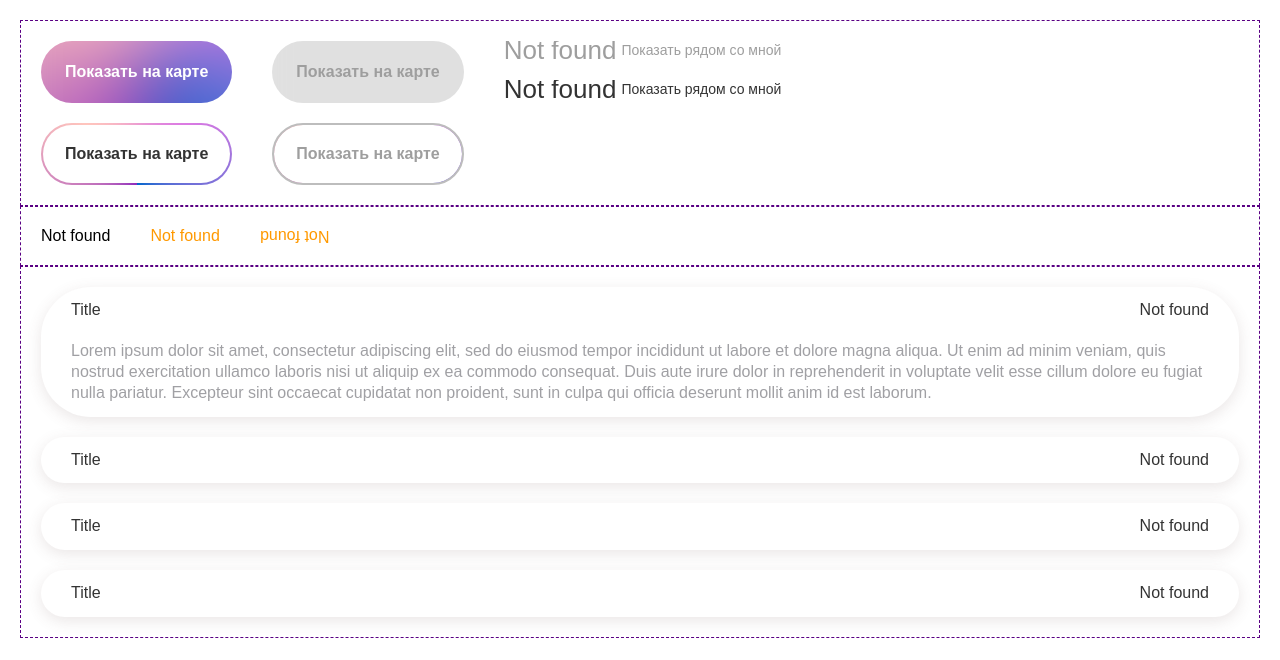
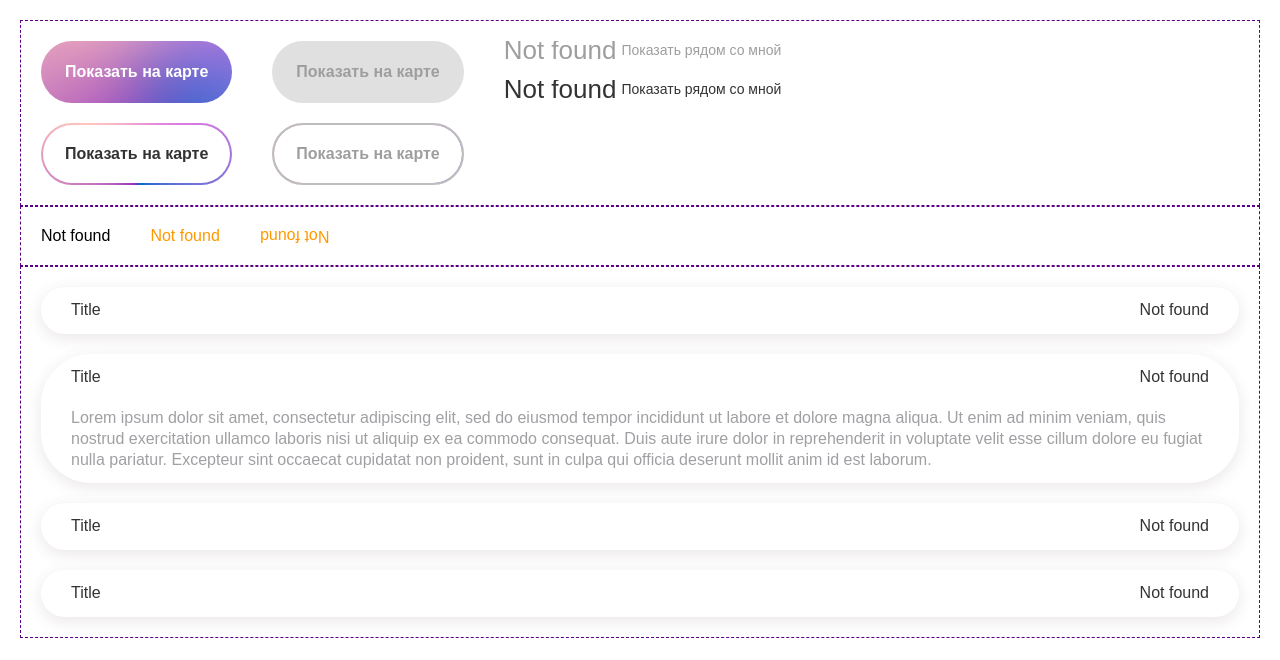
Before and after one commit to cookies-with-tea/guest-place, a Nuxt app: page /uikit in a window 1280 px wide. Shown: the top 660 px of the page. Built offline with nearby package versions, Linux system fonts and the light colour scheme; a web font is replaced by a local one.

Commit message:
PGP-96: add

```diff
--- a/app/pages/uikit.vue
+++ b/app/pages/uikit.vue
@@ -53,12 +53,12 @@
     </div>
 
     <div class="box" style="display: block">
-      <UiAccordion v-model="items">
+      <UiAccordion v-model="items" multiple>
         <UiAccordionItem
-          v-for="item in faq"
+          v-for="(item, index) in faq"
           :title="item.title"
-          :id="item.id"
-          :key="item.id"
+          :name="index"
+          :key="index"
         >
           {{item.text}}
         </UiAccordionItem>
@@ -70,26 +70,22 @@
 <script setup lang="ts">
 import { UiAccordion, UiAccordionItem, UiButton, UiIcon } from '../shared/ui'
 
-const items = ref<string[] | string>('1')
+const items = ref<string[] | string>(['1'])
 
 const faq = ref([
   {
-    id: '1',
     title: 'Title',
     text: 'Lorem ipsum dolor sit amet, consectetur adipiscing elit, sed do eiusmod tempor incididunt ut labore et dolore magna aliqua. Ut enim ad minim veniam, quis nostrud exercitation ullamco laboris nisi ut aliquip ex ea commodo consequat. Duis aute irure dolor in reprehenderit in voluptate velit esse cillum dolore eu fugiat nulla pariatur. Excepteur sint occaecat cupidatat non proident, sunt in culpa qui officia deserunt mollit anim id est laborum.',
   },
   {
-    id: '2',
     title: 'Title',
     text: 'Lorem ipsum dolor sit amet, consectetur adipiscing elit, sed do eiusmod tempor incididunt ut labore et dolore magna aliqua. Ut enim ad minim veniam, quis nostrud exercitation ullamco laboris nisi ut aliquip ex ea commodo consequat. Duis aute irure dolor in reprehenderit in voluptate velit esse cillum dolore eu fugiat nulla pariatur. Excepteur sint occaecat cupidatat non proident, sunt in culpa qui officia deserunt mollit anim id est laborum.',
   },
   {
-    id: '3',
     title: 'Title',
     text: 'Lorem ipsum dolor sit amet, consectetur adipiscing elit, sed do eiusmod tempor incididunt ut labore et dolore magna aliqua. Ut enim ad minim veniam, quis nostrud exercitation ullamco laboris nisi ut aliquip ex ea commodo consequat. Duis aute irure dolor in reprehenderit in voluptate velit esse cillum dolore eu fugiat nulla pariatur. Excepteur sint occaecat cupidatat non proident, sunt in culpa qui officia deserunt mollit anim id est laborum.',
   },
   {
-    id: '4',
     title: 'Title',
     text: 'Lorem ipsum dolor sit amet, consectetur adipiscing elit, sed do eiusmod tempor incididunt ut labore et dolore magna aliqua. Ut enim ad minim veniam, quis nostrud exercitation ullamco laboris nisi ut aliquip ex ea commodo consequat. Duis aute irure dolor in reprehenderit in voluptate velit esse cillum dolore eu fugiat nulla pariatur. Excepteur sint occaecat cupidatat non proident, sunt in culpa qui officia deserunt mollit anim id est laborum.',
   }
--- a/app/shared/ui/ui-accordion/components/ui-accordion-item/UiAccordionItem.vue
+++ b/app/shared/ui/ui-accordion/components/ui-accordion-item/UiAccordionItem.vue
@@ -1,29 +1,38 @@
 <template>
   <li class="ui-accordion-item">
-    <div class="ui-accordion-item__trigger" @click="a = props.id">
+    <div class="ui-accordion-item__trigger" @click="activeItems = [props.name]">
       {{ props.title }}
 
       <UiIcon name="plus" width="48" height="48" />
     </div>
 
-    <div class="ui-accordion-item__content" v-if="a === props.id">
+    <div class="ui-accordion-item__content" v-if="isActive">
       <slot />
     </div>
   </li>
 </template>
 
 <script setup lang="ts">
-import { inject } from 'vue'
+import { computed, inject, type Ref  } from 'vue'
+// import type { Ref } from 'vue'
 import UiIcon from '../../../ui-icon'
 
-const a = inject('key')
-console.log(a)
 interface IProps {
   title: string | number,
-  id: string
+  name: string | number,
 }
 
+const activeItems = inject('activeItems') as Ref<string | string[]>
+
 const props = defineProps<IProps>()
+
+// console.log()
+// console.log(model.value.includes(props.id))
+// console.log(props.id)
+const isActive = computed(() => {
+  return activeItems.value.includes(String(props.name))
+})
+
 </script>
 
 <style scoped lang="scss">
--- a/app/shared/ui/ui-accordion/ui/UiAccordion.vue
+++ b/app/shared/ui/ui-accordion/ui/UiAccordion.vue
@@ -5,14 +5,29 @@
 </template>
 
 <script setup lang="ts">
-// interface IProps {
-//   a: any,
-// }
+import { provide, computed } from 'vue'
+
+interface IProps {
+  multiple: boolean
+}
+
+const props = defineProps<IProps>()
+
+const model = defineModel<string | string[]>()
+console.log(model)
+// const normalizedModel = computed<string | string[]>(() => {
+//   if (props.multiple) {
+//     // Ожидаем массив. Если не массив — возвращаем пустой массив.
+//     return Array.isArray(model.value) ? model.value : [];
+//   } else {
+//     // Ожидаем строку. Если не строка — возвращаем пустую строку или можно null, но тип не позволяет.
+//     return typeof model.value === 'string' ? model.value : '';
+//   }
+// });
 //
-// const props = defineProps<IProps>()
-const model = defineModel()
-console.log(model)
-provide('key', model)
+// const isActive = (id: string) => normalizedModel.value.includes(id)
+
+provide('activeItems', model)
 </script>
 
 <style scoped lang="scss">
```
